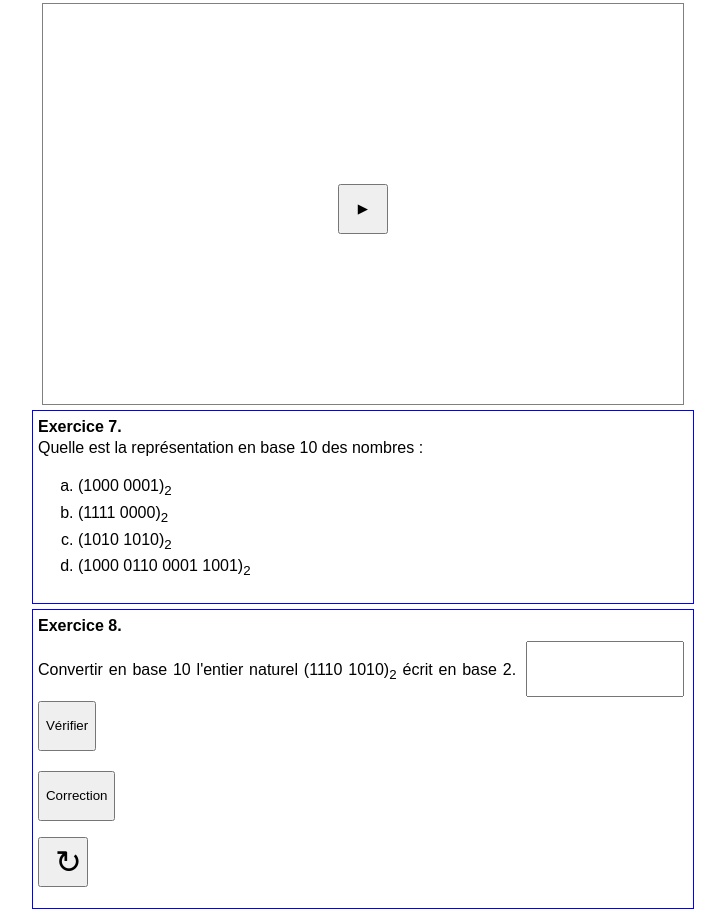
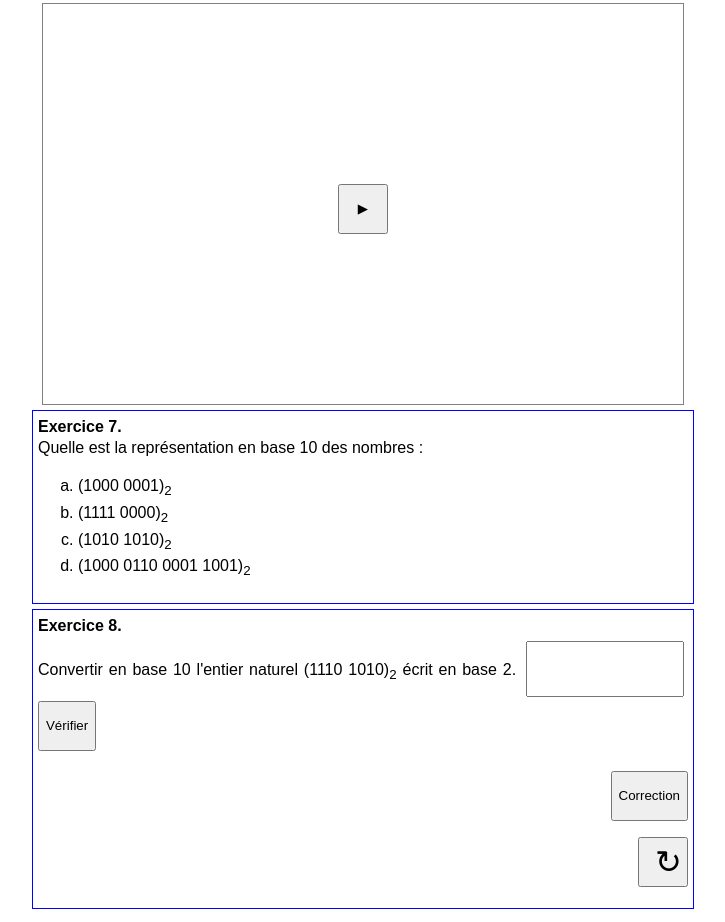
Before and after one commit to ProfGrudzien/NSI, a plain HTML site: page Premiere/RepresentationBinaire/EntierNaturelBinaire/EntierNaturelBinaire.html in a window 1280 px wide. Shown: the part 1746-2668 px from the top of the page, without its empty margins (277-1002 px from the left). Drawn offline with Linux system fonts and the light colour scheme.

Commit message:
Add files via upload

```diff
--- a/style.css
+++ b/style.css
@@ -170,6 +170,10 @@ mark.code{
     text-align: center;
 }
 
+.adroite {
+    text-align: right;
+}
+
 span.frac{
     display: inline-block;
     position: relative;
```
